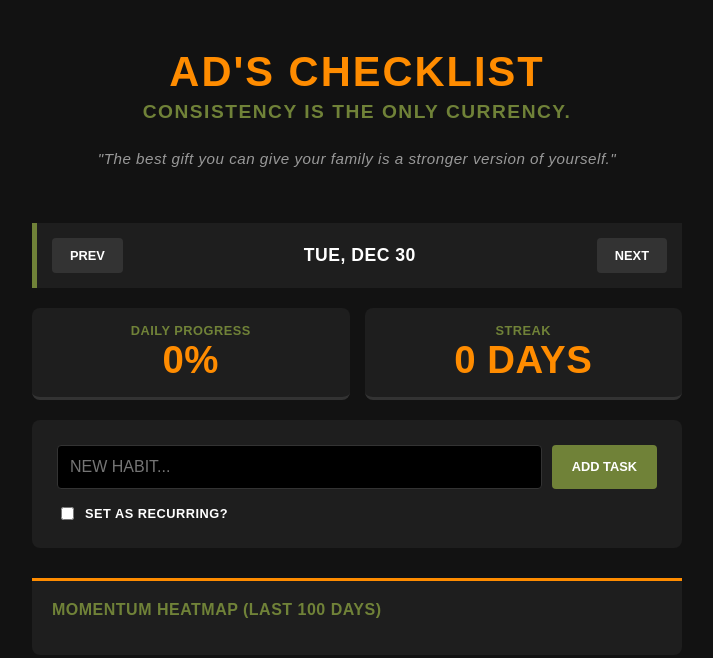
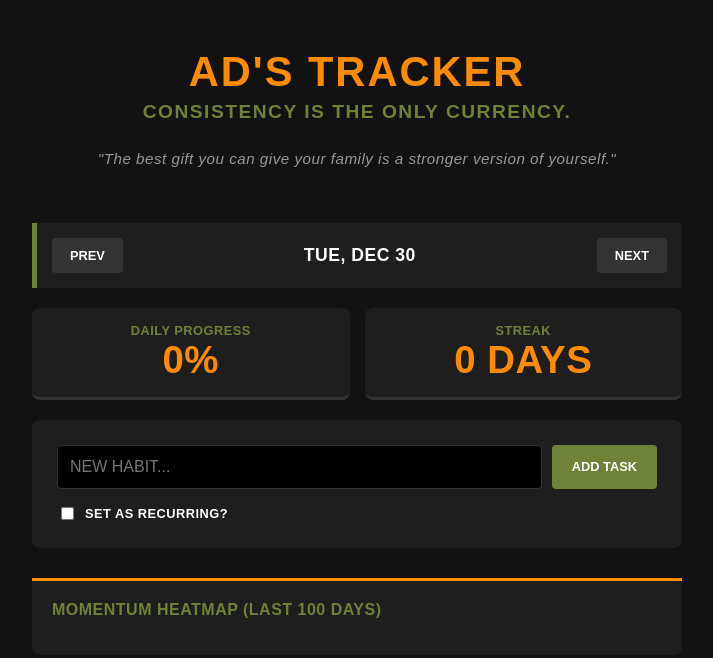
Before and after one commit to aamandeepnssl/TestDailyHabits, a plain HTML site: page index.html in a window 1280 px wide. Shown: the whole page, without its empty margins (283-996 px from the left). Drawn offline with Linux system fonts and the light colour scheme; no server answers; a web font is replaced by a local one.

Commit message:
Change title from 'Checklist' to 'Tracker'

```diff
--- a/index.html
+++ b/index.html
@@ -3,7 +3,7 @@
 <head>
     <meta charset="UTF-8">
     <meta name="viewport" content="width=device-width, initial-scale=1.0">
-    <title>AD's Checklist</title>
+    <title>AD's Tracker</title>
     <link href="https://fonts.cdnfonts.com/css/product-sans" rel="stylesheet">
     <script src="https://www.gstatic.com/firebasejs/9.23.0/firebase-app-compat.js"></script>
     <script src="https://www.gstatic.com/firebasejs/9.23.0/firebase-database-compat.js"></script>
@@ -114,7 +114,7 @@
 </div>
 
 <div class="container">
-    <h1 class="main-title">AD'S Checklist</h1>
+    <h1 class="main-title">AD'S Tracker</h1>
     <p class="motto">Consistency is the only currency.</p>
     <div id="quoteDisplay">"LOADING MOTIVATION..."</div>
 
```
